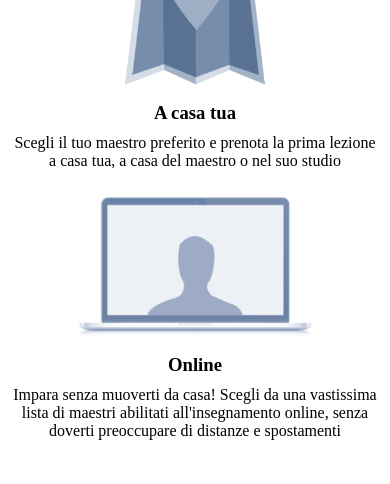
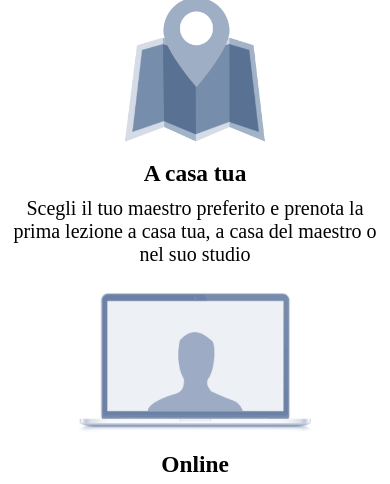
Before and after one commit to williamtruppi/html-css-resp-wannabe-12bool, a plain HTML site: page index.html in a window 390 px wide. Shown: the part 149-633 px from the top of the page. Drawn offline with Linux system fonts and the light colour scheme.

Commit message:
Aggiunte vari aggiustamenti visivi

```diff
--- a/assets/css/12-bool.css
+++ b/assets/css/12-bool.css
@@ -1,4 +1,5 @@
 .debug [class*="col-"] {
+  height: 200px;
   background-color: pink;
   border: 1px solid red;
 }
--- a/assets/css/style.css
+++ b/assets/css/style.css
@@ -1,5 +1,6 @@
 body{
   text-align: center;
+  font-size: 25px;
 }
 
 .margin_top_bot_40{
@@ -33,9 +34,20 @@ body{
   padding: 30px
 }
 
-@media screen and (max-width: 768px){
+@media all and (max-width: 768px){
+
+  body{
+    font-size: 20px;
+  }
 
   #lezioni img, #steps img, #why img{
     height: 150px;
   }
 }
+
+@media all and (min-width: 769px) and (max-width: 1200px) {
+
+  body{
+    font-size: 20px;
+  }
+}
```
